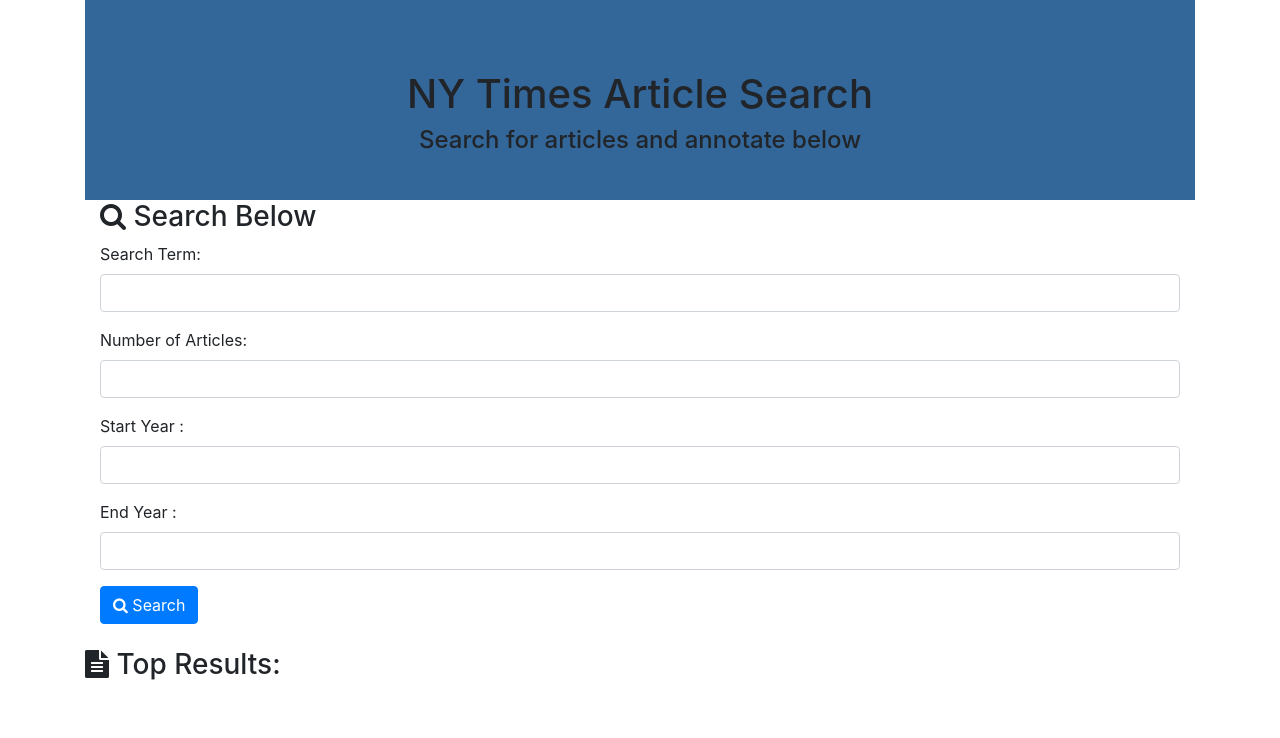
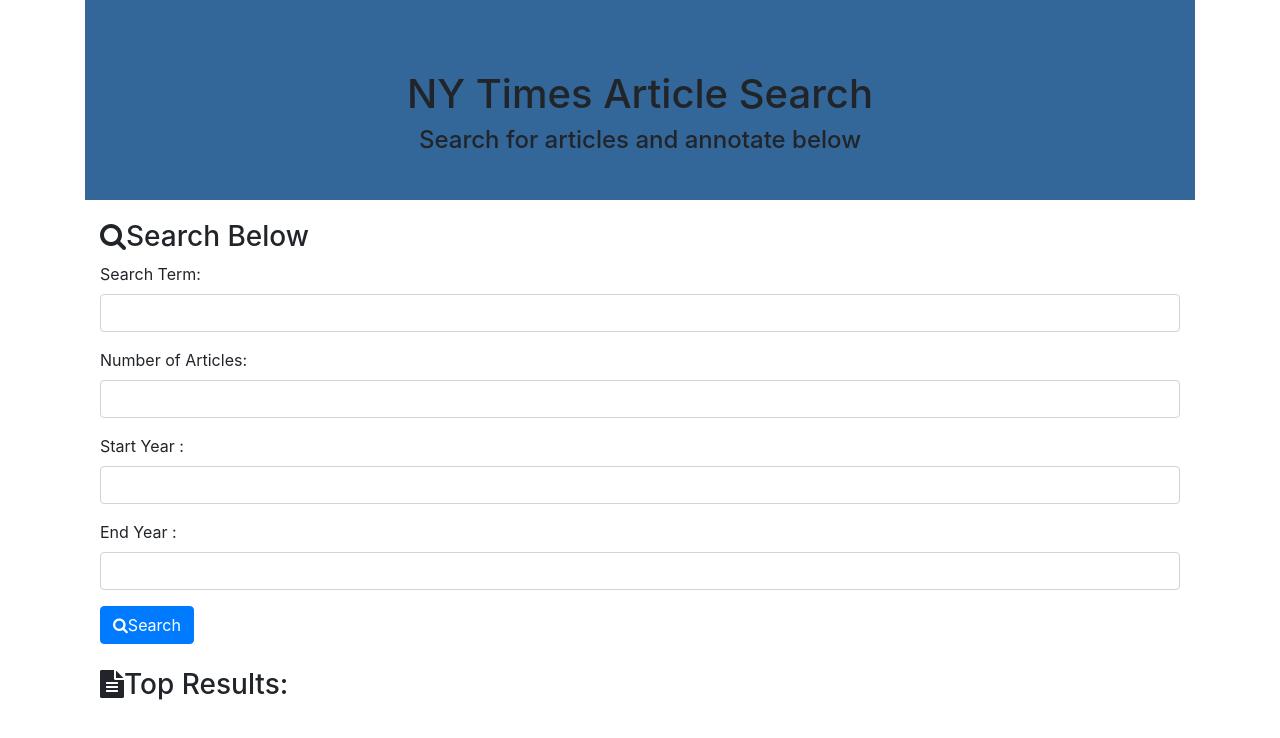
Before and after one commit to rmaharja/React_NYTIMES_search_app, a React (Create React App) app in the folder client/: page / in a window 1280 px wide. Shown: the top 738 px of the page. Built offline with nearby package versions, Linux system fonts and the light colour scheme.

Commit message:
moved results into search

```diff
--- a/client/src/App.js
+++ b/client/src/App.js
@@ -4,7 +4,6 @@
 import Jumbotron from "./components/Jumbotron";
 import Container from "./components/Container";
 import Search from "./components/Search";
-import Results from "./components/Results";
 
 
 class App extends Component {
@@ -12,10 +11,12 @@
     return (
       <Container>
         <Jumbotron></Jumbotron>
-        <Search></Search>
-        <br></br>
-        <Results></Results>
-        </Container>
+          <Router>
+          <Switch>
+            <Route exact path ="/" component={Search}></Route>
+          </Switch>
+          </Router>
+      </Container>
     );
   }
 }
--- a/client/src/components/Jumbotron/Jumbotron.js
+++ b/client/src/components/Jumbotron/Jumbotron.js
@@ -2,7 +2,14 @@
 
 const Jumbotron = ({ children }) => (
   <div
-    style={{ height: 200, clear: "both", paddingTop: 70, textAlign: "center", background:"#336699" }}
+    style={{
+      height: 200,
+      clear: "both",
+      paddingTop: 70,
+      textAlign: "center",
+      background:"#336699",
+      marginBottom: "20px"
+     }}
     className="jumbotron-fluid"
   >
      <h1>NY Times Article Search</h1>
--- a/client/src/components/Results/Results.js
+++ /dev/null
@@ -1,12 +0,0 @@
-import React from "react";
-
-const Search = ({children}) => (
-  <div className="panel panel-default">
-    <div className="panel-heading">
-      <h3><i className="fa fa-file-text" aria-hidden="true"></i> Top Results: </h3>
-      <div className="panel-body" id ="top-results"></div>
-    </div>
-  </div>
-  )
-
-export default Search;
--- a/client/src/components/Results/index.js
+++ /dev/null
@@ -1 +0,0 @@
-export { default } from "./Results";
--- a/client/src/components/Search/Search.js
+++ b/client/src/components/Search/Search.js
@@ -4,38 +4,54 @@
     <div className="container-fluid">
         <div className="panel panel-default">
             <div className="panel-heading">
-          <h3><i className="fa fa-search"></i> Search Below </h3>
+                <h3>
+                    <i className="fa fa-search"></i>
+                    Search Below
+                </h3>
             </div>
             <div className="panel-body">
-          <form id ="form-body">
+                <form id="form-body">
                     <div className="form-group">
                         <label for="search">Search Term:</label>
-              <input type="text" className="form-control" id="search-term" />
+                        <input type="text" className="form-control" id="search-term"/>
                     </div>
 
                     <div className="form-group">
                         <label for="number-records">Number of Articles:</label>
-              <input type="text" className="form-control" id="number-records" />
+                        <input type="text" className="form-control" id="number-records"/>
                     </div>
 
                     <div className="form-group">
-              <label for="year-initial">Start Year : </label>
-              <input type="text" className="form-control" id="year-initial" />
+                        <label for="year-initial">Start Year :
+                        </label>
+                        <input type="text" className="form-control" id="year-initial"/>
                     </div>
 
                     <div className="form-group">
                         <label for="year-end">End Year :</label>
-              <input type="text" className="form-control" id="year-end" />
+                        <input type="text" className="form-control" id="year-end"/>
                     </div>
 
-            <button type="submit" className="btn btn-primary" id="submit-search"><i className="fa fa-search"></i> Search</button>
+                    <button type="submit" className="btn btn-primary" id="submit-search">
+                        <i className="fa fa-search"></i>
+                        Search</button>
 
                 </form>
             </div>
         </div>
+        {/* Results: */}
+        <br></br>
+        <div className="panel panel-default">
+            <div className="panel-heading">
+                <h3>
+                    <i className="fa fa-file-text" aria-hidden="true"></i>
+                    Top Results:
+                </h3>
+                <div className="panel-body" id="top-results"></div>
+            </div>
+        </div>
+
     </div>
 )
 
-
-
 export default Search;
```
Lines whose indentation alone changed are shown as unchanged.
